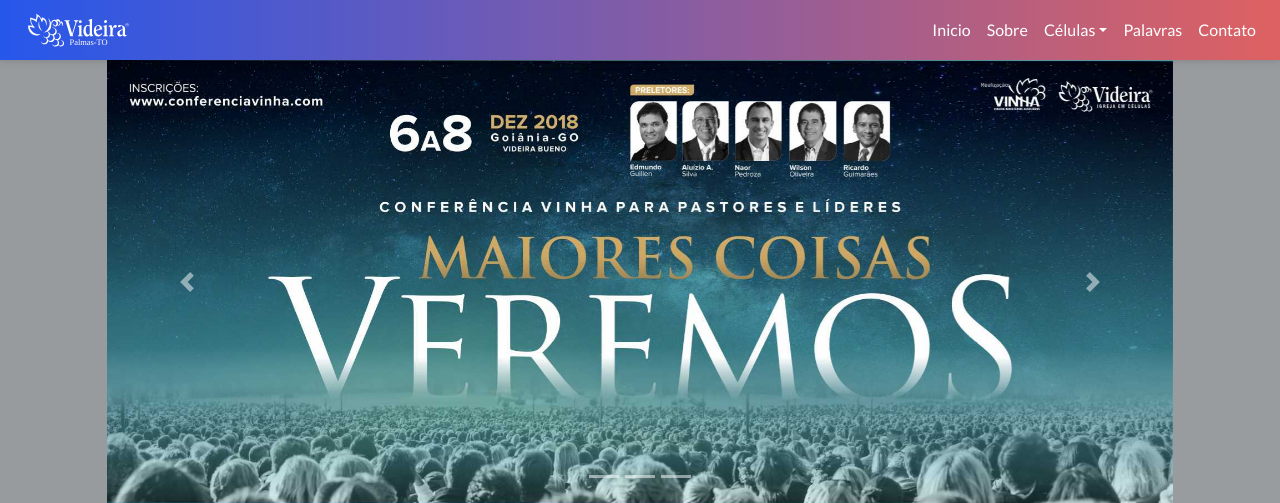
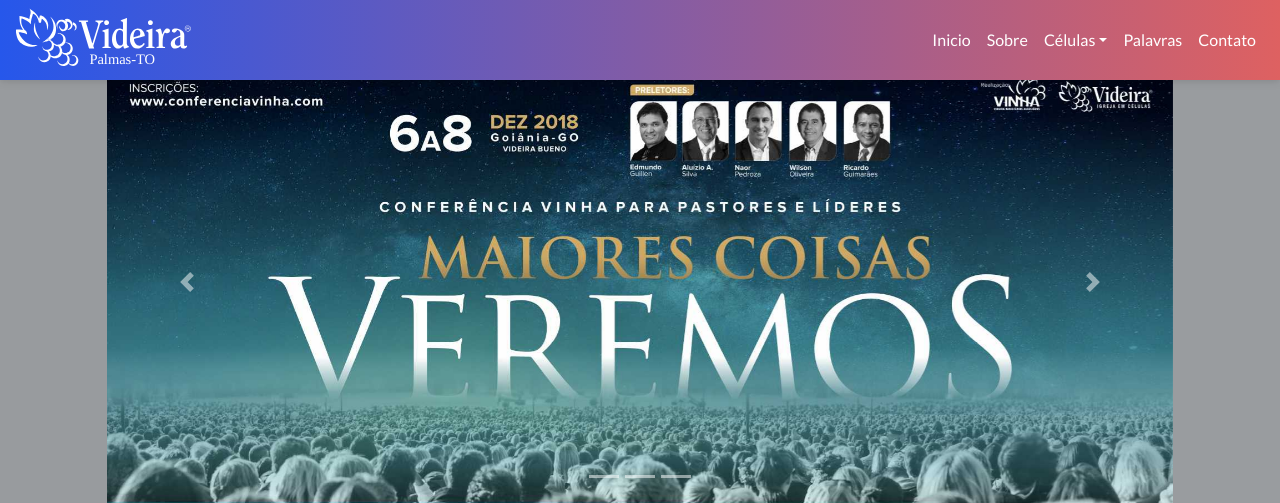
Before and after one commit to RyuMatador/VideiraProjectPMW, a PHP site: page / in a window 1280 px wide. Shown: the top 503 px of the page. Run offline with PHP 8.4, Linux system fonts and the light colour scheme; some libraries are stand-ins or nearby versions.

Commit message:
Mudanças na navbar

```diff
--- a/index.html
+++ b/index.html
@@ -23,7 +23,7 @@
         </a>
         <!-- Botão que substituí a os links -->
         <button class="navbar-toggler m-0" type="button" data-toggle="collapse" data-target="#navbarSupportedContent">
-            <span class="navbar-toggler-icon"><i class="fas fa-ellipsis-v"></i></span>
+            <span class="navbar-toggler-icon"><i class="fas fa-ellipsis-v" style="color: white; vertical-align: middle;"></i></span>
         </button>
         <!-- Elementos escondidos na redução da largura da página -->
         <div class="collapse navbar-collapse" id="navbarSupportedContent">
--- a/pags/sobre.html
+++ b/pags/sobre.html
@@ -18,11 +18,11 @@
     <!-- NAVIGATION -->
     <nav class="navbar navbar-expand-md nav-shadow fixed-top m-0 py-0 | navbar-style | ">
         <a href="../index.html" class="navbar-brand">
-            <embed src="../icons/logo-videira-white-197x64.png">
+            <img src="../icons/videira-logo.svg">
         </a>
         <!-- Botão que substituí a os links -->
-        <button class="navbar-toggler m-0" type="button" data-toggle="collapse" data-target="#navbarSupportedContent">
-            <span class="navbar-toggler-icon"><i class="fas fa-ellipsis-v"></i></span>
+        <button class="navbar-toggler navbar-toggler-right" type="button" data-toggle="collapse" data-target="#navbarSupportedContent">
+            <span class="navbar-toggler-icon"><i class="fas fa-caret-square-down" style="color:aliceblue;"></i></span>
         </button>
         <!-- Elementos escondidos na redução da largura da página -->
         <div class="collapse navbar-collapse" id="navbarSupportedContent">
--- a/style.css
+++ b/style.css
@@ -1,5 +1,6 @@
 /* ======== RESET OR NORMALIZE ======== */
 @import url('https://fonts.googleapis.com/css?family=Lato');
+
 @font-face{
     font-family: 'OrangeJuice';
     src: url(fonts/orangejuice2.ttf);
@@ -18,7 +19,7 @@
 }
 
 .navbar-style img {
-    height: 2.5em;
+    height: 3.5em;
 }
 
 .navbar-style li a {
--- a/styles/sobre-style.css
+++ b/styles/sobre-style.css
@@ -18,7 +18,7 @@
 }
 
 .navbar-style img {
-    height: 2.5em;
+    height: 3.5em;
 }
 
 .nav-shadow {
```
Also changed, not shown: icons/icon-cardapio.svg (added), icons/logo-videira-palmas.png (deleted), icons/logo-videira-white-197x64.png (deleted), icons/videira-logo.svg.
